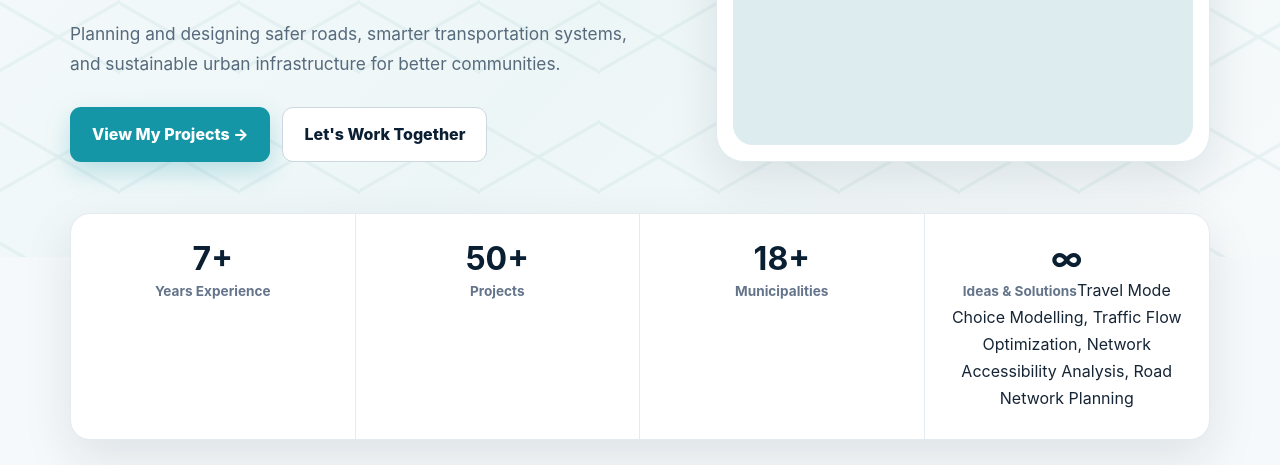
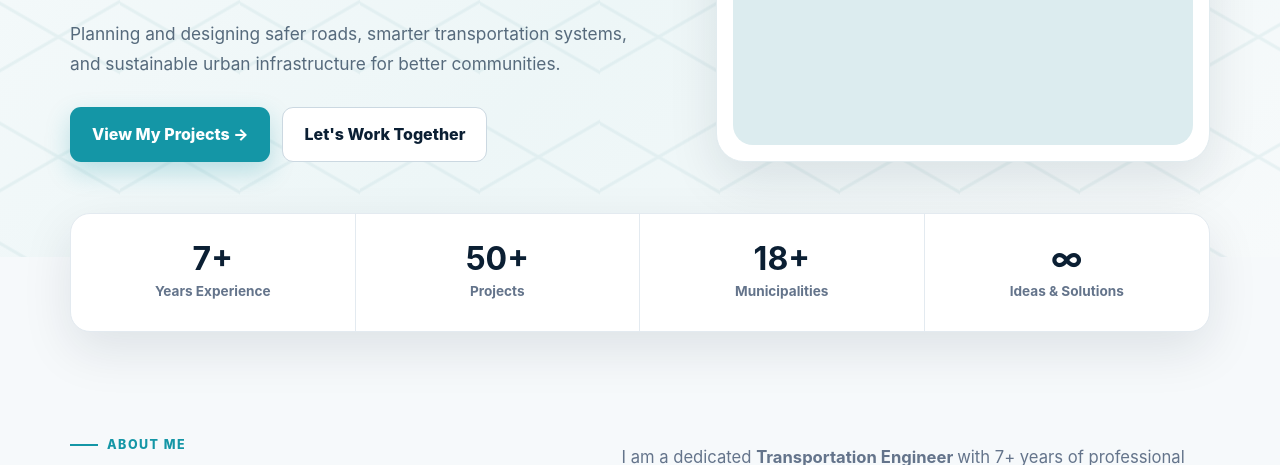
Before and after one commit to khatriarjun51/AK, a plain HTML site: page index.html in a window 1280 px wide. Shown: the part 503-968 px from the top of the page. Drawn offline with Linux system fonts and the light colour scheme.

Commit message:
Update index.html

```diff
--- a/index.html
+++ b/index.html
@@ -97,7 +97,7 @@ footer{background:#071724;color:#91a4b3;padding:25px 0;font-size:.85rem}.footer-
   <div class="stat"><b data-count="7" data-suffix="+">0</b><span>Years Experience</span></div>
   <div class="stat"><b data-count="50" data-suffix="+">0</b><span>Projects</span></div>
   <div class="stat"><b data-count="18" data-suffix="+">0</b><span>Municipalities</span></div>
-  <div class="stat"><b>∞</b><span>Ideas & Solutions</span>Travel Mode Choice Modelling, Traffic Flow Optimization, Network Accessibility Analysis, Road Network Planning</div>
+  <div class="stat"><b>∞</b><span>Ideas & Solutions</span></div>
  </div>
 </div>
 
```
